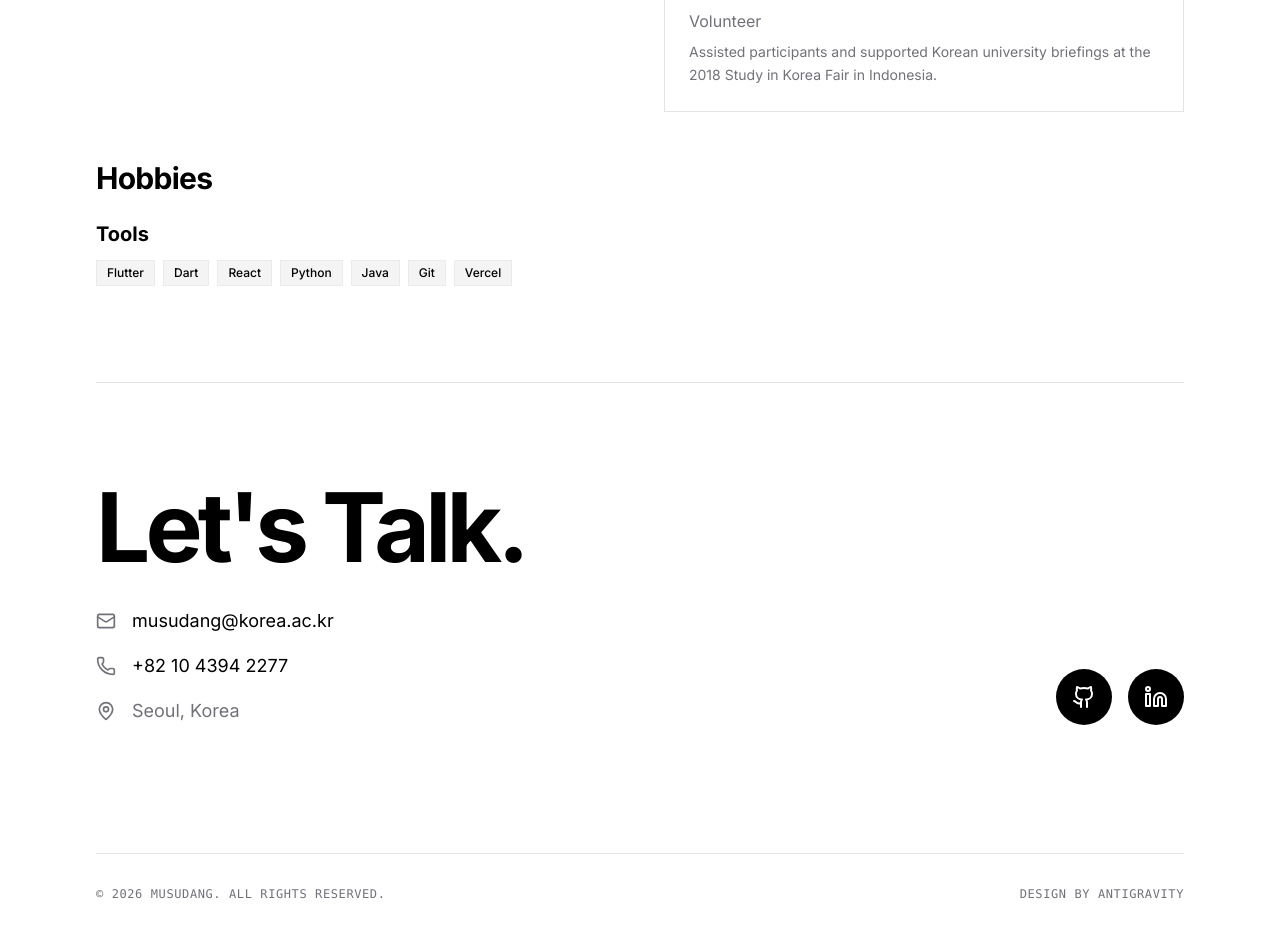
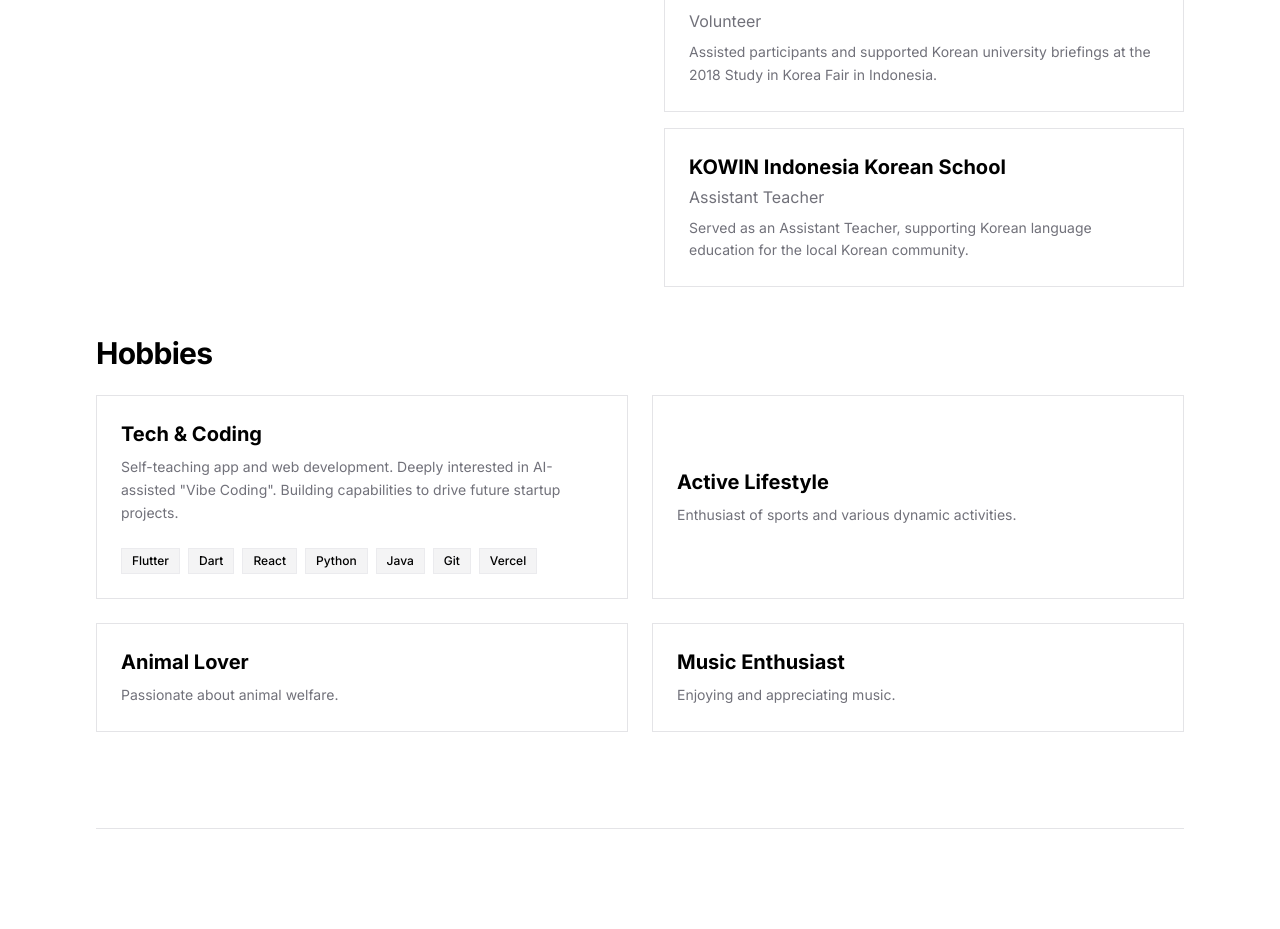
Before and after one commit to musudang/portfolio_LEE, a Next.js app: page / in a window 1280 px wide. Shown: the part 3640-4569 px from the top of the page. Built offline with nearby package versions, Linux system fonts and the light colour scheme.

Commit message:
2.14time2224

```diff
--- a/src/app/page.tsx
+++ b/src/app/page.tsx
@@ -304,21 +304,60 @@ export default function Home() {
                     <p className="text-muted-foreground">Volunteer</p>
                     <p className="text-sm text-muted-foreground mt-2 leading-relaxed">Assisted participants and supported Korean university briefings at the 2018 Study in Korea Fair in Indonesia.</p>
                   </div>
+                  <div className="p-6 bg-card border border-border rounded-sm hover:border-foreground/20 transition-colors">
+                    <h3 className="text-xl font-bold mb-1">KOWIN Indonesia Korean School</h3>
+                    <p className="text-muted-foreground">Assistant Teacher</p>
+                    <p className="text-sm text-muted-foreground mt-2 leading-relaxed">Served as an Assistant Teacher, supporting Korean language education for the local Korean community.</p>
+                  </div>
                 </div>
               </div>
             </div>
 
             <div className="mt-12 space-y-6">
-              <h2 className="text-3xl font-bold tracking-tight">Hobbies</h2>
-              <div className="space-y-3">
-                <h3 className="text-xl font-bold">Tools</h3>
-                <div className="flex flex-wrap gap-2">
-                  {["Flutter", "Dart", "React", "Python", "Java", "Git", "Vercel"].map(tool => (
-                    <span key={tool} className="px-2.5 py-1 bg-secondary text-xs font-medium rounded-sm border border-border/50">
-                      {tool}
-                    </span>
-                  ))}
+              <h2 className="text-3xl font-bold tracking-tight mb-6">Hobbies</h2>
+              <div className="grid grid-cols-1 md:grid-cols-2 gap-6">
+
+                {/* Tech & Coding Card */}
+                <div className="p-6 bg-card border border-border rounded-sm hover:border-foreground/20 transition-colors space-y-4">
+                  <div>
+                    <h3 className="text-xl font-bold mb-2">Tech & Coding</h3>
+                    <p className="text-muted-foreground leading-relaxed text-sm">
+                      Self-teaching app and web development. Deeply interested in AI-assisted "Vibe Coding". Building capabilities to drive future startup projects.
+                    </p>
+                  </div>
+                  <div className="flex flex-wrap gap-2 pt-2">
+                    {["Flutter", "Dart", "React", "Python", "Java", "Git", "Vercel"].map(tool => (
+                      <span key={tool} className="px-2.5 py-1 bg-secondary text-xs font-medium rounded-sm border border-border/50">
+                        {tool}
+                      </span>
+                    ))}
+                  </div>
                 </div>
+
+                {/* Active Lifestyle Card */}
+                <div className="p-6 bg-card border border-border rounded-sm hover:border-foreground/20 transition-colors flex flex-col justify-center">
+                  <h3 className="text-xl font-bold mb-2">Active Lifestyle</h3>
+                  <p className="text-muted-foreground leading-relaxed text-sm">
+                    Enthusiast of sports and various dynamic activities.
+                  </p>
+                </div>
+
+                {/* Animal Lover Card */}
+                <div className="p-6 bg-card border border-border rounded-sm hover:border-foreground/20 transition-colors flex flex-col justify-center">
+                  <h3 className="text-xl font-bold mb-2">Animal Lover</h3>
+                  <p className="text-muted-foreground leading-relaxed text-sm">
+                    Passionate about animal welfare.
+                  </p>
+                </div>
+
+                {/* Music Enthusiast Card */}
+                <div className="p-6 bg-card border border-border rounded-sm hover:border-foreground/20 transition-colors flex flex-col justify-center">
+                  <h3 className="text-xl font-bold mb-2">Music Enthusiast</h3>
+                  <p className="text-muted-foreground leading-relaxed text-sm">
+                    Enjoying and appreciating music.
+                  </p>
+                </div>
+
               </div>
             </div>
           </motion.div>
```
